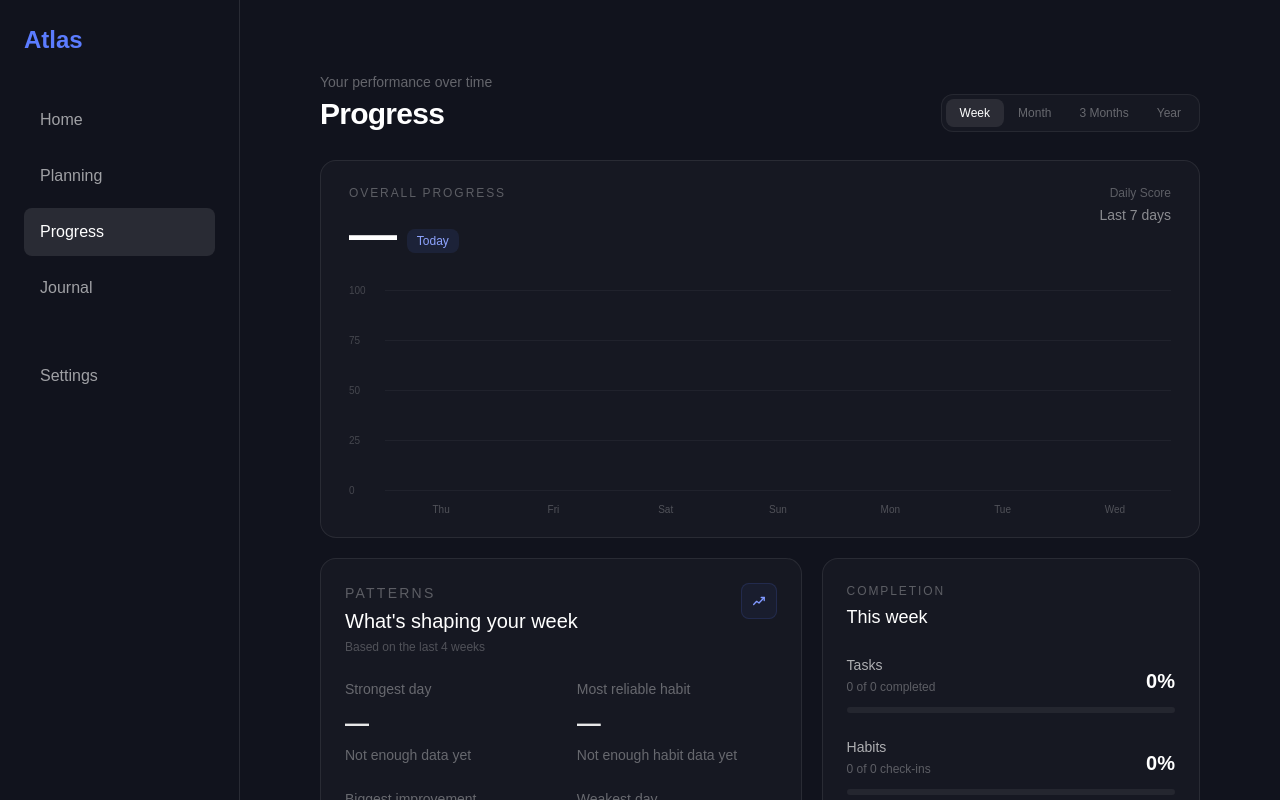
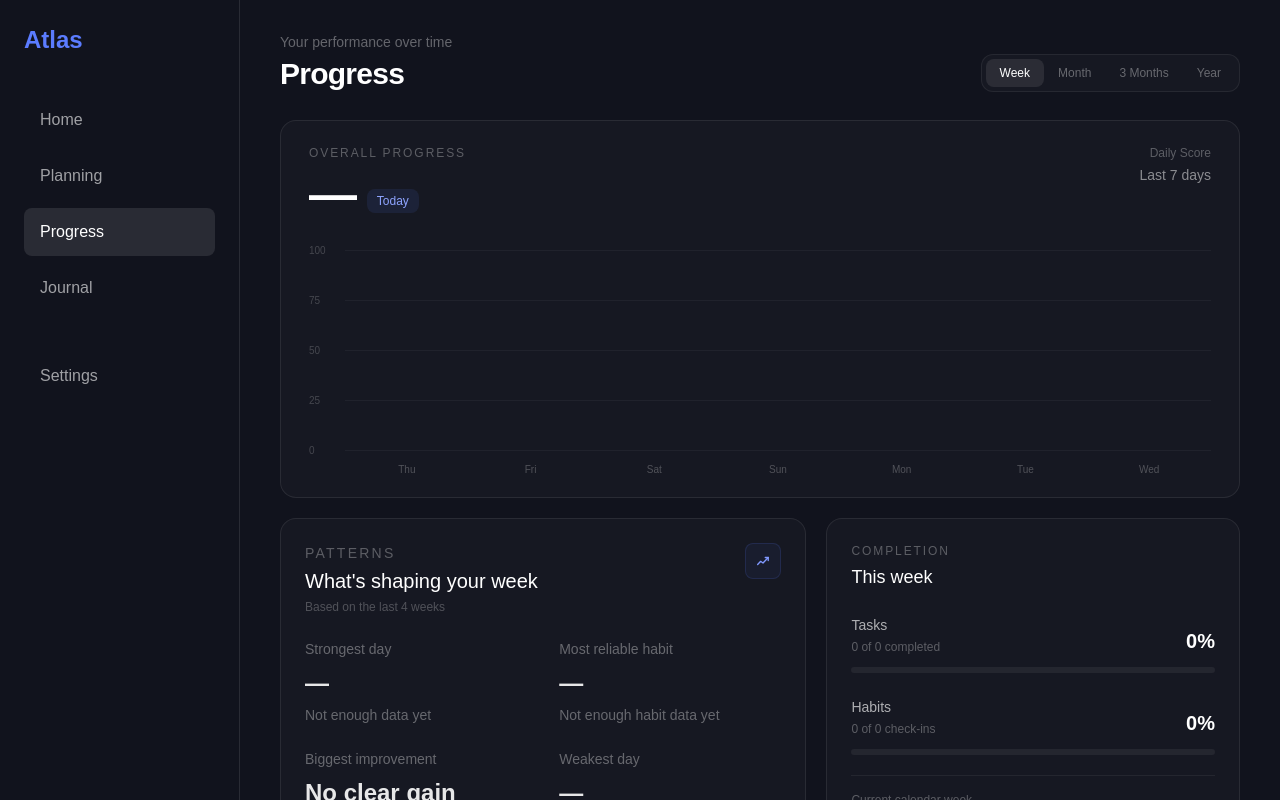
Before and after one commit to HB-16-Manoel/Atlas, a Next.js app: page / in a window 1280 px wide. Both pictures are taken after a click on the button "Progress". Shown: the top 800 px of the page. Built offline with nearby package versions, Linux system fonts and the light colour scheme.

Commit message:
Revert Progress viewport scroll changes

```diff
--- a/app/components/Progress.tsx
+++ b/app/components/Progress.tsx
@@ -3183,7 +3183,8 @@ export default function Progress({
       }
 
       className="
-        h-full
+        -m-10
+        h-screen
         overflow-y-auto
         overscroll-contain
         [scrollbar-width:none]
@@ -3201,7 +3202,7 @@ export default function Progress({
 
         className="
           flex
-          min-h-full
+          min-h-screen
           flex-col
           px-10
           py-8
@@ -3744,7 +3745,7 @@ export default function Progress({
 
         className="
           flex
-          min-h-full
+          min-h-screen
           flex-col
           px-10
           py-8
```
